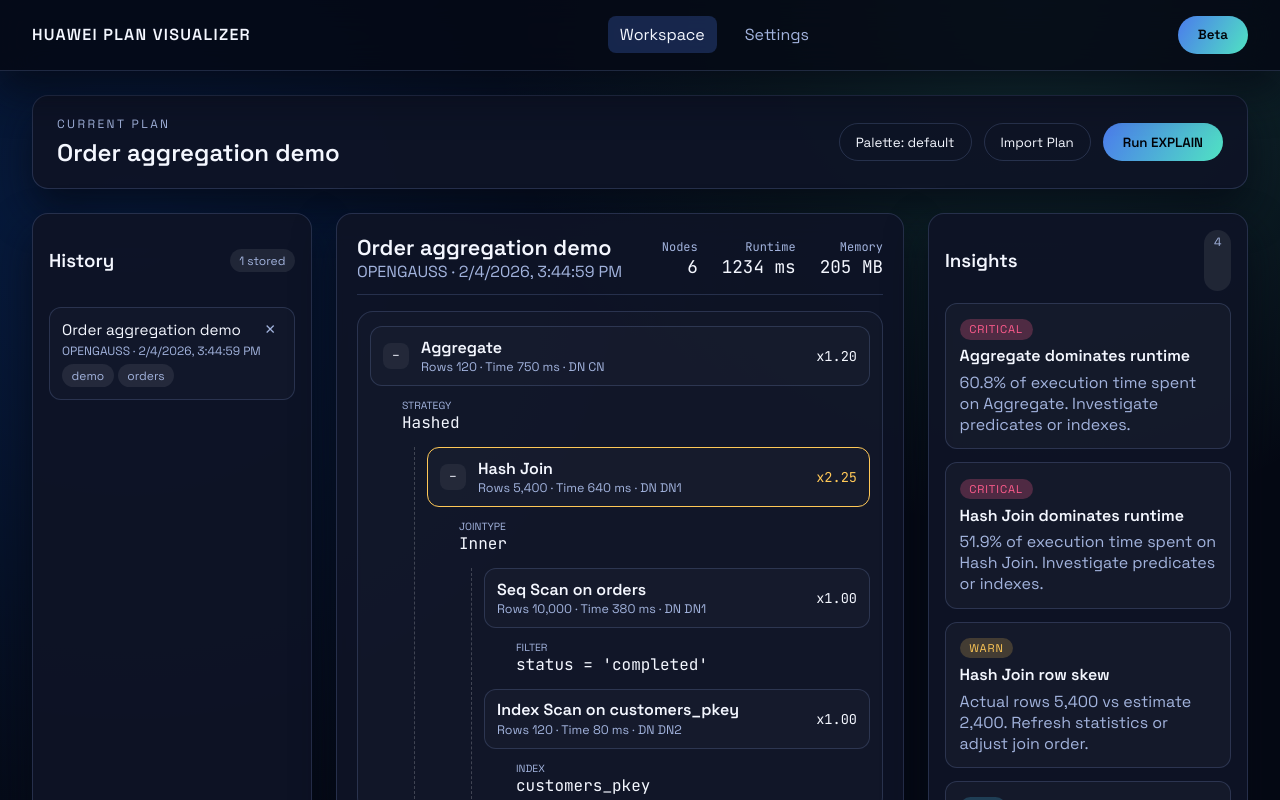
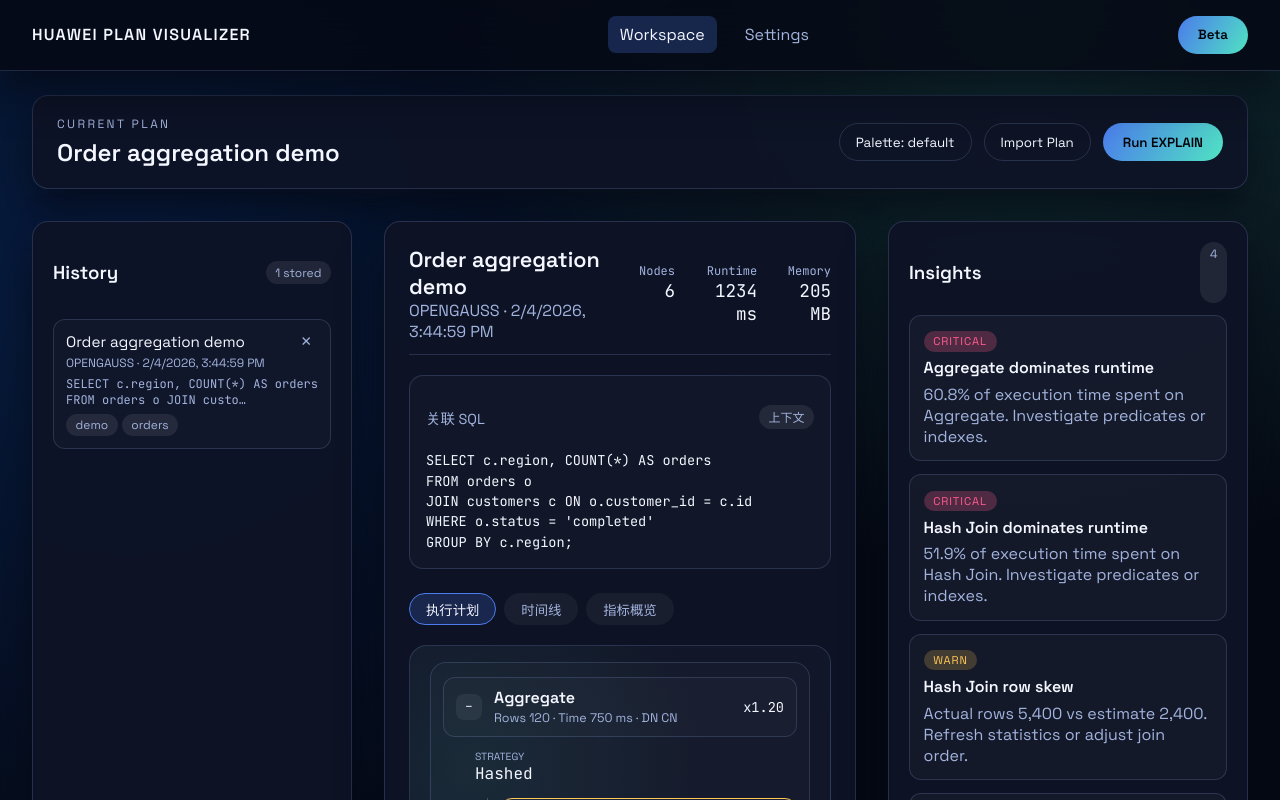
Before and after one commit to SukiEva/SqlAnalyzer, a Vue app: page / in a window 1280 px wide. Shown: the top 800 px of the page. Built offline with nearby package versions, Linux system fonts and the light colour scheme.

Commit message:
Add SQL context and tabbed plan workspace

```diff
--- a/src/components/PlanHistoryPanel.vue
+++ b/src/components/PlanHistoryPanel.vue
@@ -38,6 +38,9 @@ function remove(id: string) {
         <p class="history-meta">
           {{ entry.dialect.toUpperCase() }} ·
           {{ new Date(entry.capturedAt).toLocaleString() }}
+        </p>
+        <p v-if="entry.sqlText" class="history-sql">
+          {{ entry.sqlText.slice(0, 60) }}<span v-if="entry.sqlText.length > 60">…</span>
         </p>
         <p class="tags" v-if="entry.tags?.length">
           <span v-for="tag in entry.tags" :key="tag" class="tag">{{ tag }}</span>
@@ -114,6 +117,13 @@ header {
   color: var(--text-secondary);
 }
 
+.history-sql {
+  margin: 0.35rem 0 0;
+  font-size: 0.75rem;
+  color: var(--text-secondary);
+  font-family: "JetBrains Mono", monospace;
+}
+
 .empty {
   text-align: center;
   color: var(--text-secondary);
--- a/src/components/PlanImportModal.vue
+++ b/src/components/PlanImportModal.vue
@@ -10,6 +10,7 @@ const emit = defineEmits<{ (e: "close"): void }>();
 const planStore = usePlanStore();
 const dialect = ref<PlanDialect>("opengauss");
 const title = ref("Manual import");
+const sqlText = ref("");
 const payload = ref("");
 const error = ref<string | null>(null);
 
@@ -19,6 +20,7 @@ watch(
     if (!isOpen) {
       payload.value = "";
       error.value = null;
+      sqlText.value = "";
     }
   },
 );
@@ -33,6 +35,7 @@ async function submit() {
       dialectHint: dialect.value,
       title: title.value,
       source: "upload",
+      sqlText: sqlText.value.trim() ? sqlText.value : undefined,
     });
     await planStore.ingestPlan(plan);
     close();
@@ -53,6 +56,10 @@ async function submit() {
         <label class="field">
           <span>Title</span>
           <input v-model="title" type="text" />
+        </label>
+        <label class="field">
+          <span>SQL (可选)</span>
+          <textarea v-model="sqlText" rows="4" placeholder="粘贴原始 SQL，便于历史分析"></textarea>
         </label>
         <label class="field">
           <span>Dialect</span>
--- a/src/modules/planModel.ts
+++ b/src/modules/planModel.ts
@@ -30,6 +30,7 @@ export interface PlanSummary {
   sqlFingerprint: string;
   title: string;
   tags?: string[];
+  sqlText?: string;
 }
 
 export interface PlanExecution {
--- a/src/modules/planParser.ts
+++ b/src/modules/planParser.ts
@@ -6,6 +6,7 @@ export interface ParseOptions {
   title?: string;
   source?: "upload" | "connection";
   capturedAt?: string;
+  sqlText?: string;
 }
 
 interface JsonPlanNode {
@@ -274,6 +275,7 @@ function finalizeExecution(nodes: PlanNode[], dialect: PlanDialect, options: Par
       sqlFingerprint: `${summaryTitle}-${summaryId.slice(0, 8)}`,
       title: summaryTitle,
       tags: [],
+      sqlText: options.sqlText,
     },
     nodes,
     stats: {
--- a/src/modules/planSamples.ts
+++ b/src/modules/planSamples.ts
@@ -12,6 +12,11 @@ export const mockPlan: PlanExecution = {
     sqlFingerprint: "select-orders-v1",
     title: "Order aggregation demo",
     tags: ["demo", "orders"],
+    sqlText: `SELECT c.region, COUNT(*) AS orders
+FROM orders o
+JOIN customers c ON o.customer_id = c.id
+WHERE o.status = 'completed'
+GROUP BY c.region;`,
   },
   stats: {
     totalTimeMs: 1234,
--- a/src/views/PlanWorkspace.vue
+++ b/src/views/PlanWorkspace.vue
@@ -6,7 +6,7 @@ import PlanInsightPanel from "@/components/PlanInsightPanel.vue";
 import PlanHistoryPanel from "@/components/PlanHistoryPanel.vue";
 import PlanDocPanel from "@/components/PlanDocPanel.vue";
 import { usePlanStore } from "@/stores/planStore";
-import { computed, onMounted } from "vue";
+import { computed, onMounted, ref } from "vue";
 
 const planStore = usePlanStore();
 
@@ -14,6 +14,12 @@ const nodes = computed(() => planStore.nodes);
 const insights = computed(() => planStore.insights);
 const history = computed(() => planStore.historySummaries);
 const current = computed(() => planStore.currentExecution);
+const tabs = [
+  { id: "plan", label: "执行计划" },
+  { id: "timeline", label: "时间线" },
+  { id: "meta", label: "指标概览" },
+];
+const activeTab = ref("plan");
 
 onMounted(() => {
   planStore.bootstrap();
@@ -32,7 +38,8 @@ onMounted(() => {
         />
       </aside>
       <div class="workspace-main glass-panel">
-        <div class="plan-meta" v-if="current">
+        <template v-if="current">
+          <div class="plan-meta">
             <div>
               <p class="plan-title">{{ current.summary.title }}</p>
               <p class="plan-subtitle">
@@ -55,9 +62,52 @@ onMounted(() => {
               </div>
             </div>
           </div>
-        <div class="plan-views">
+          <div class="sql-block" v-if="current.summary.sqlText">
+            <div class="sql-block__header">
+              <p>关联 SQL</p>
+              <span class="tag">上下文</span>
+            </div>
+            <pre class="sql-code">{{ current.summary.sqlText }}</pre>
+          </div>
+        </template>
+        <div class="tab-strip">
+          <button
+            v-for="tab in tabs"
+            :key="tab.id"
+            class="tab"
+            :class="{ active: activeTab === tab.id }"
+            @click="activeTab = tab.id"
+          >
+            {{ tab.label }}
+          </button>
+        </div>
+        <div class="tab-panels">
+          <section v-show="activeTab === 'plan'" class="plan-pane">
             <PlanTree :nodes="nodes" />
+          </section>
+          <section v-show="activeTab === 'timeline'" class="timeline-pane">
             <PlanTimeline :nodes="nodes" :total-time="current?.stats.totalTimeMs ?? 1" />
+          </section>
+          <section v-show="activeTab === 'meta'" class="meta-pane">
+            <div class="meta-cards">
+              <article>
+                <h4>节点数量</h4>
+                <p>{{ current?.stats.nodeCount ?? 0 }}</p>
+              </article>
+              <article>
+                <h4>总耗时</h4>
+                <p>{{ current?.stats.totalTimeMs ?? 0 }} ms</p>
+              </article>
+              <article>
+                <h4>峰值内存</h4>
+                <p>{{ current?.stats.totalMemoryMB ?? 0 }} MB</p>
+              </article>
+              <article>
+                <h4>来源</h4>
+                <p>{{ current?.summary.source === "upload" ? "手动导入" : "数据库连接" }}</p>
+              </article>
+            </div>
+          </section>
         </div>
       </div>
       <aside class="workspace-panel insights glass-panel">
@@ -72,18 +122,18 @@ onMounted(() => {
 .workspace-grid {
   display: flex;
   flex-direction: column;
-  gap: 1.5rem;
+  gap: 2rem;
 }
 
 .workspace-body {
   display: grid;
-  grid-template-columns: 280px minmax(0, 1fr) 320px;
-  gap: 1.5rem;
+  grid-template-columns: 320px minmax(0, 1fr) 360px;
+  gap: 2rem;
   min-height: 70vh;
 }
 
 .workspace-panel {
-  padding: 1rem;
+  padding: 1.25rem;
   display: flex;
   flex-direction: column;
   gap: 1rem;
@@ -92,8 +142,8 @@ onMounted(() => {
 .workspace-main {
   display: flex;
   flex-direction: column;
-  padding: 1.25rem;
-  gap: 1rem;
+  padding: 1.5rem;
+  gap: 1.25rem;
 }
 
 .plan-meta {
@@ -132,10 +182,104 @@ onMounted(() => {
   font-size: 1.1rem;
 }
 
-.plan-views {
+.sql-block {
+  background: rgba(255, 255, 255, 0.02);
+  border: 1px solid var(--border);
+  border-radius: 14px;
+  padding: 1rem;
+}
+
+.sql-block__header {
+  display: flex;
+  align-items: center;
+  justify-content: space-between;
+  margin-bottom: 0.5rem;
+  color: var(--text-secondary);
+  font-size: 0.9rem;
+}
+
+.sql-code {
+  margin: 0;
+  font-family: "JetBrains Mono", monospace;
+  font-size: 0.85rem;
+  line-height: 1.5;
+  white-space: pre-wrap;
+}
+
+.tab-strip {
+  display: inline-flex;
+  gap: 0.5rem;
+  margin-top: 0.25rem;
+}
+
+.tab {
+  border: 1px solid transparent;
+  border-radius: 999px;
+  padding: 0.35rem 1rem;
+  background: rgba(255, 255, 255, 0.05);
+  color: var(--text-secondary);
+  cursor: pointer;
+  transition: border-color 0.2s ease, color 0.2s ease;
+}
+
+.tab.active {
+  border-color: var(--accent-1);
+  color: var(--text-primary);
+  background: rgba(75, 123, 236, 0.2);
+}
+
+.tab-panels {
+  min-height: 420px;
+}
+
+.plan-pane,
+.timeline-pane,
+.meta-pane {
+  border: 1px solid var(--border);
+  border-radius: 18px;
+  background: radial-gradient(
+      circle at 15% 20%,
+      rgba(80, 227, 194, 0.08),
+      transparent 40%
+    ),
+    rgba(255, 255, 255, 0.02);
+  padding: 1rem 1.25rem;
+}
+
+.timeline-pane {
+  height: 100%;
+}
+
+.meta-pane {
+  display: flex;
+  align-items: center;
+  justify-content: center;
+}
+
+.meta-cards {
   display: grid;
-  grid-template-rows: minmax(420px, 1fr) 160px;
+  grid-template-columns: repeat(auto-fit, minmax(160px, 1fr));
   gap: 1rem;
+  width: 100%;
+}
+
+.meta-cards article {
+  border: 1px dashed rgba(255, 255, 255, 0.15);
+  border-radius: 12px;
+  padding: 1rem;
+  background: rgba(255, 255, 255, 0.02);
+}
+
+.meta-cards h4 {
+  margin: 0;
+  font-size: 0.85rem;
+  color: var(--text-secondary);
+}
+
+.meta-cards p {
+  margin: 0.35rem 0 0;
+  font-size: 1.1rem;
+  font-family: "JetBrains Mono", monospace;
 }
 
 .doc-panel {
```
Lines whose indentation alone changed are shown as unchanged.
